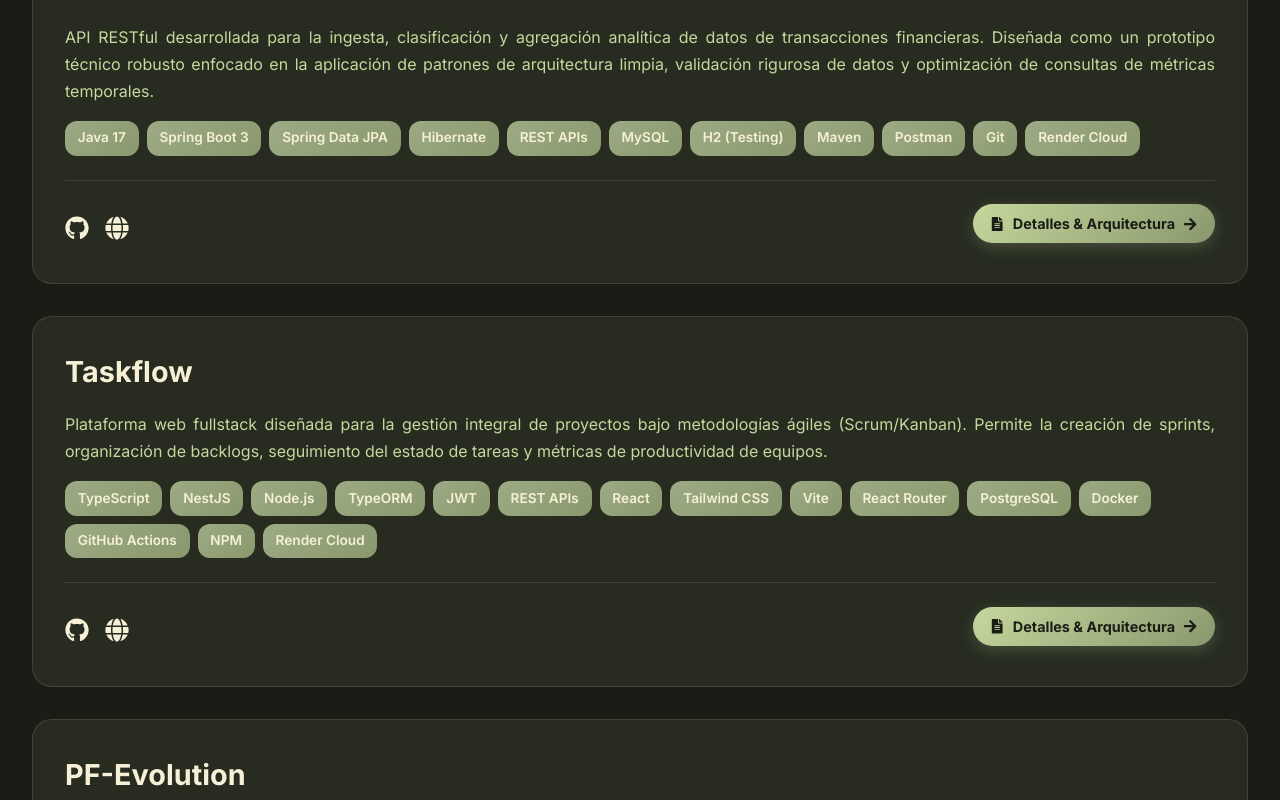
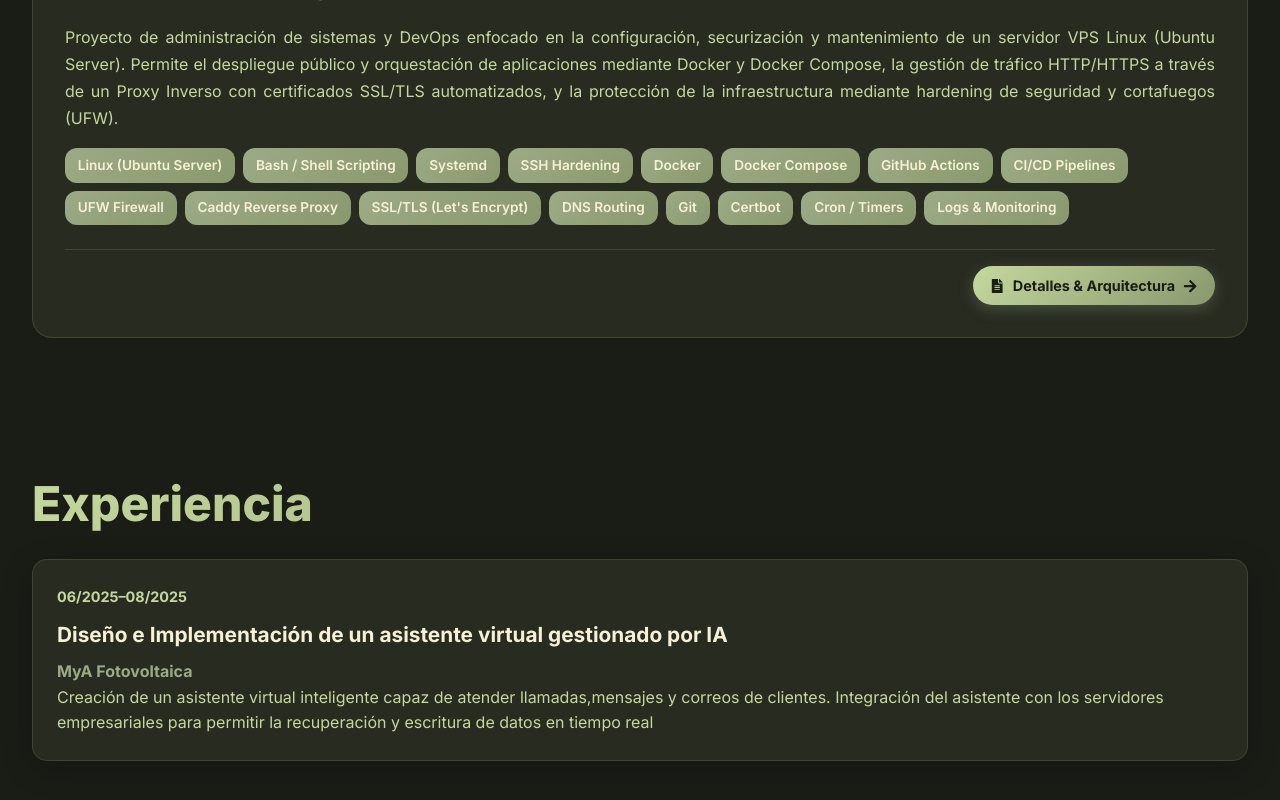
Before and after one commit to Yago-Rueda-24/Portfolio, a React (Vite) app: page /#/ in a window 1280 px wide. Shown: the part 1400-2200 px from the top of the page. Built offline with nearby package versions, Linux system fonts and the light colour scheme.

Commit message:
Proeycto vps

```diff
--- a/src/data/projectsData.js
+++ b/src/data/projectsData.js
@@ -60,180 +60,61 @@ export const PROJECTS_DATA = {
             }
         ]
     },
-    "finanzas-api": {
-        id: "finanzas-api",
-        title: "Finanzas API",
-        tagline: "API RESTful de Análisis Financiero y Procesamiento de Transacciones",
-        projectType: "Proyecto Personal",
-        github: "https://github.com/Yago-Rueda-24/Finanzas",
-        prod: "https://finanzas-lv2n.onrender.com",
-        summary: "API RESTful desarrollada para la ingesta, clasificación y agregación analítica de datos de transacciones financieras. Diseñada como un prototipo técnico robusto enfocado en la aplicación de patrones de arquitectura limpia, validación rigurosa de datos y optimización de consultas de métricas temporales.",
+
+    "vps-infrastructure": {
+        id: "vps-infrastructure",
+        title: "Gestión & Despliegue en VPS Linux",
+        tagline: "Infraestructura de Servidor Linux para Alojamiento Público, Orquestación Contenedorizada y Seguridad en Red",
+        projectType: "Infraestructura & DevOps",
+        summary: "Proyecto de administración de sistemas y DevOps enfocado en la configuración, securización y mantenimiento de un servidor VPS Linux (Ubuntu Server). Permite el despliegue público y orquestación de aplicaciones mediante Docker y Docker Compose, la gestión de tráfico HTTP/HTTPS a través de un Proxy Inverso con certificados SSL/TLS automatizados, y la protección de la infraestructura mediante hardening de seguridad y cortafuegos (UFW).",
 
         cvHighlights: [
-            "Diseñada e implementada una API RESTful modular para el análisis agregativo de transacciones financieras personales en Java y Spring Boot.",
-            "Implementado patrón Repository con Spring Data JPA para optimizar consultas analíticas por rangos de fecha y categorías.",
-            "Configurado un controlador global de excepciones con `@ControllerAdvice` reduciendo fallos no controlados y estandarizando errores en formato JSON RFC 7807.",
-            "Construida suite de pruebas unitarias cubriendo casos límite en cálculos analíticos (totales, promedios móviles, agrupaciones mensuales).",
-            "Desplegado el servicio backend en la plataforma Render conectada con base de datos administrada."
+            "Desplegado y configurado un servidor VPS en producción sobre Linux (Ubuntu Server) para alojar y servir aplicaciones web de forma pública y continua.",
+            "Implementada arquitectura contenedorizada con Docker y Docker Compose, aislando servicios y garantizando despliegues repetibles sin conflictos de entorno.",
+            "Configurado Proxy Inverso (Caddy) para enrutamiento de nombres de dominio, terminación SSL/TLS automatizada (Let's Encrypt) y gestión eficiente de cabeceras HTTP.",
+            "Aplicadas políticas de Hardening de seguridad en Linux: configuración estricta de Firewall (UFW), restricción de puertos expuestos y autenticación SSH por clave pública.",
+            "Diseñado e integrado flujo de despliegue continuo (CI/CD) conectado con GitHub Actions para la actualización automatizada de contenedores en producción."
         ],
 
         techStack: {
-            backend: ["Java 17", "Spring Boot 3", "Spring Data JPA", "Hibernate", "REST APIs"],
-            database: ["MySQL", "H2 (Testing)"],
-            tools: ["Maven", "Postman", "Git", "Render Cloud"]
+            sysadmin: ["Linux (Ubuntu Server)", "Bash / Shell Scripting", "Systemd", "SSH Hardening"],
+            devops: ["Docker", "Docker Compose", "GitHub Actions", "CI/CD Pipelines"],
+            security: ["UFW Firewall", "Caddy Reverse Proxy", "SSL/TLS (Let's Encrypt)", "DNS Routing"],
+            tools: ["Git", "Certbot", "Cron / Timers", "Logs & Monitoring"]
         },
 
         architecture: {
-            pattern: "Arquitectura en Capas (Layered Architecture - Controller / Service / Repository)",
-            description: "Estructura desacoplada en 3 capas estándar donde los controladores gestionan exclusivamente las peticiones HTTP/DTOs, la capa de servicio encapsula la lógica analítica de agregación y el repositorio gestiona el acceso a datos mediante Spring Data JPA.",
+            pattern: "Arquitectura de Servidor Linux Contenedorizado con Proxy Inverso & Aislamiento de Red",
+            description: "Infraestructura centralizada en un servidor Linux VPS donde el punto de entrada es un Proxy Inverso que recibe todo el tráfico entrante en los puertos 80/443. El proxy valida y termina los certificados SSL/TLS antes de redirigir internamente las peticiones hacia redes virtuales aisladas de Docker donde se ejecutan los distintos contenedores de aplicación.",
             highlights: [
-                "Separación de responsabilidades mediante DTOs (Data Transfer Objects) y Mappers",
-                "Manejo centralizado de excepciones con @ControllerAdvice para respuestas HTTP uniformes",
-                "Persistencia relacional optimizada con ORM Hibernate y Spring Data JPA",
-                "Interfaz REST orientada a recursos siguiendo principios de madurez Richardson Nivel 2"
+                "Punto de entrada único mediante Proxy Inverso con certificados SSL/TLS automáticos",
+                "Redes internas virtuales de Docker (Bridge Networks) para aislar bases de datos de la red pública",
+                "Gestión de ciclo de vida de aplicaciones mediante Docker Compose y variables de entorno seguras",
+                "Monitoreo de procesos y reinicios automáticos ante fallos mediante políticas de restart en contenedores"
             ]
         },
 
         infrastructure: {
-            platform: "Despliegue Cloud en Render (PaaS) + Base de Datos Administrada MySQL",
-            description: "Infraestructura cloud automatizada en Render conectada al repositorio de GitHub para despliegue continuo en cada commit a la rama principal, con gestión de variables de entorno seguras para credenciales de base de datos.",
+            platform: "VPS Linux (Ubuntu Server) + Docker Engine + Nginx + UFW Firewall",
+            description: "Entorno de servidor virtual privado configurado desde cero en Linux, con medidas activas de seguridad perimetral, gestión de zonas DNS, renovación automática de certificados SSL y despliegue continuo impulsado por GitHub Actions.",
             highlights: [
-                "Pipeline de Despliegue Continuo (CD) automatizado desde GitHub en Render PaaS",
-                "Gestión segura de secretos y variables de entorno para conexión a la base de datos",
-                "Estrategia de compilación de artefacto JAR con Maven en entorno aislado",
-                "Monitoreo de disponibilidad mediante health-checks HTTP y trazabilidad de logs"
+                "Hardening de servidor: cierre de puertos innecesarios con UFW, desactivación de login root e inspección de logs de acceso",
+                "Certificados de seguridad SSL/TLS gratuitos y autorenovables",
+                "Despliegue automatizado con GitHub Actions ejecutando despliegues en producción",
+                "Políticas de respaldo y persistencia de datos usando Volúmenes de Docker montados en almacenamiento host"
             ]
         },
 
         engineeringChallenges: [
             {
-                challenge: "Agregación y cálculo rápido de métricas financieras sobre volúmenes de transacciones por periodos dinámicos.",
-                solution: "Diseño de consultas personalizadas en JPQL con agregaciones a nivel de base de datos (`SUM`, `AVG`, `GROUP BY`) e índices en columnas de fecha y categoría.",
-                impact: "Procesamiento inmediato de agregaciones sin recargar la memoria de la aplicación Java."
+                challenge: "Exponer múltiples proyectos web en el mismo servidor VPS compartiendo el único puerto 443 sin colisiones de nombres de dominio o certificados.",
+                solution: "Configuración de Nginx como Proxy Inverso centralizado utilizando Server Blocks (Virtual Hosts) y asignación automática de certificados SSL de Let's Encrypt para cada subdominio.",
+                impact: "Capacidad de albergar múltiples aplicaciones e APIs independientes en un único servidor con cifrado HTTPS completo y enrutamiento transparente."
             },
             {
-                challenge: "Validación de entradas de datos arbitrarios evitando registros vacíos o tipos numéricos inválidos.",
-                solution: "Uso de validaciones declarativas con Bean Validation (`@NotNull`, `@Positive`, `@PastOrPresent`) en los DTOs de entrada.",
-                impact: "Garantía total de integridad de datos previo a la ejecución de la lógica financiera."
-            }
-        ]
-    },
-
-    "taskflow": {
-        id: "taskflow",
-        title: "Taskflow",
-        tagline: "Plataforma Fullstack de Gestión Agil de Proyectos y Sprints estilo Scrum",
-        projectType: "Proyecto Personal",
-        github: "https://github.com/Yago-Rueda-24/AppTareas",
-        prod: "https://apptareas-front.onrender.com",
-        summary: "Plataforma web fullstack diseñada para la gestión integral de proyectos bajo metodologías ágiles (Scrum/Kanban). Permite la creación de sprints, organización de backlogs, seguimiento del estado de tareas y métricas de productividad de equipos.",
-
-        cvHighlights: [
-            "Arquitectura y desarrollo end-to-end de una plataforma de gestión Scrum con frontend React en TypeScript y backend en NestJS.",
-            "Diseñado e implementado esquema relacional PostgreSQL gestionando relaciones complejas entre usuarios, equipos, proyectos, sprints y épicas mediante TypeORM.",
-            "Implementado sistema seguro de autenticación y autorización mediante Tokens JWT y Guardias de NestJS para control de acceso granular.",
-            "Desarrollada interfaz de usuario SPA reactiva con actualización dinámica del tablero Kanban y filtrado de tareas en tiempo real.",
-            "Automatizado pipeline de CI/CD utilizando GitHub Actions para testing y despliegue automático del frontend y backend en Render."
-        ],
-
-        techStack: {
-            backend: ["TypeScript", "NestJS", "Node.js", "TypeORM", "JWT", "REST APIs"],
-            frontend: ["React", "TypeScript", "Tailwind CSS", "Vite", "React Router"],
-            database: ["PostgreSQL"],
-            tools: ["Docker", "GitHub Actions", "NPM", "Render Cloud"]
-        },
-
-        architecture: {
-            pattern: "Arquitectura Cliente-Servidor Desacoplada (Backend Modular NestJS + SPA React)",
-            description: "El backend está implementado en NestJS utilizando una arquitectura modular basada en módulos, controladores y servicios desacoplados con inyección de dependencias. El frontend funciona como una Single Page Application (SPA) reactiva que consume la API REST.",
-            highlights: [
-                "Arquitectura modular NestJS (Auth, Projects, Sprints, Tasks)",
-                "Autenticación stateless basada en JWT con guardias de seguridad y middleware",
-                "Mapeo Objeto-Relacional eficiente con TypeORM sobre PostgreSQL",
-                "Diseño UI reactivo enfocado en experiencia de usuario ágil con React y Tailwind CSS"
-            ]
-        },
-
-        infrastructure: {
-            platform: "Docker, CI/CD con GitHub Actions & Render Cloud (Frontend Static + Backend Service)",
-            description: "Infraestructura desacoplada y automatizada con pipeline CI/CD en GitHub Actions para compilar la SPA de React, verificar linters, ejecutar tests y desplegar tanto el servicio backend en NestJS como la instancia de PostgreSQL.",
-            highlights: [
-                "Pipeline de CI/CD integral automatizado mediante GitHub Actions",
-                "Contenedorización con Docker para consistencia de entornos entre desarrollo y producción",
-                "Despliegue desacoplado: Frontend SPA servido en CDN/Static y API Backend en Web Service",
-                "Base de datos PostgreSQL en la nube con gestión de migraciones con TypeORM"
-            ]
-        },
-
-        engineeringChallenges: [
-            {
-                challenge: "Sincronización del estado de tareas entre sprints y tableros sin provocar re-renders pesados en el cliente React.",
-                solution: "Modularización del estado local con optimizaciones React (callbacks memoizados) y actualización optimista en la interfaz gráfica.",
-                impact: "Sensación de fluidez inmediata en la manipulación del tablero Kanban sin retardos percebibles."
-            },
-            {
-                challenge: "Mantenimiento de la integridad referencial al eliminar o mover tareas asociadas a sprints cerrados.",
-                solution: "Definición de cascadas controladas y transacciones a nivel de base de datos mediante TypeORM Entity Managers.",
-                impact: "Cero corrupción de datos en operaciones concurrentes de proyectos."
-            }
-        ]
-    },
-
-    "pf-evolution": {
-        id: "pf-evolution",
-        title: "PF-Evolution",
-        tagline: "Gestor de Contraseñas Multiplataforma con Cifrado en Cliente y Sincronización Cloud",
-        projectType: "Proyecto Personal",
-        github: "https://github.com/Yago-Rueda-24/PF-Evolution",
-        summary: "Aplicación de escritorio para la gestión y almacenamiento ultra-seguro de credenciales personales. Implementa un modelo de seguridad Zero-Knowledge donde los datos son cifrados localmente antes de ser sincronizados con la nube.",
-
-        cvHighlights: [
-            "Concebida y desarrollada una solución de escritorio para gestión criptográfica de credenciales en Electron y Supabase.",
-            "Implementado motor criptográfico nativo en cliente usando AES-256-GCM para garantizar privacidad absoluta (Zero-Knowledge Architecture).",
-            "Diseñado protocolo de derivación de claves maestras con PBKDF2 y salado único por usuario para resistir ataques de fuerza bruta.",
-            "Integrada base de datos Supabase PostgreSQL configurando políticas de Row Level Security (RLS) para aislamiento total de cuentas.",
-            "Implementadas funciones de protección en cliente como bloqueo automático tras periodos de inactividad y limpieza automática de secretos en el portapapeles."
-        ],
-
-        techStack: {
-            core: ["Electron", "TypeScript", "Node.js Crypto API (AES-256-GCM, PBKDF2)"],
-            cloudBaaS: ["Supabase", "PostgreSQL Cloud", "Row Level Security (RLS)"],
-            frontend: ["React", "CSS Glassmorphism", "TypeScript"],
-            tools: ["Git", "Electron Builder", "NPM"]
-        },
-
-        architecture: {
-            pattern: "Arquitectura Zero-Knowledge con Bóveda Criptográfica en Cliente y BaaS Cloud",
-            description: "Los datos sensibles nunca se envían en texto plano. Las claves maestras se derivan en la máquina local usando algoritmos criptográficos robustos. La base de datos cloud únicamente almacena blobs de datos cifrados imposibles de descifrar en el servidor.",
-            highlights: [
-                "Cifrado simétrico AES-256-GCM para la bóveda de claves",
-                "Derivación de clave maestra mediante PBKDF2 con sal aleatoria",
-                "Backend como Servicio (BaaS) Supabase con políticas Row Level Security (RLS)",
-                "Autenticación segura de usuarios y sincronización cloud en tiempo real"
-            ]
-        },
-
-        infrastructure: {
-            platform: "Infraestructura Serverless Cloud (Supabase PostgreSQL BaaS) & Distribución Cliente",
-            description: "Infraestructura cloud serverless respaldada por Supabase (PostgreSQL en la nube), donde la seguridad se aplica a nivel de infraestructura de base de datos mediante políticas de Row Level Security (RLS) y aislamiento multitenant por usuario.",
-            highlights: [
-                "Infraestructura cloud serverless sobre Supabase BaaS (PostgreSQL administrado)",
-                "Políticas de seguridad RLS (Row Level Security) ejecutadas en el motor de base de datos cloud",
-                "Comunicaciones seguras mediante peticiones HTTPS/TLS 1.3 con Supabase REST Client",
-                "Arquitectura distribuida resiliente con sincronización local-cloud ante pérdida de conectividad"
-            ]
-        },
-
-        engineeringChallenges: [
-            {
-                challenge: "Garantizar que un compromiso de la base de datos cloud no exponga las credenciales de los usuarios.",
-                solution: "Cifrado estricto antes de cualquier llamada a la API de Supabase; la nube sólo almacena datos encriptados y el IV (Vector de Inicialización).",
-                impact: "Garantía de confidencialidad absoluta de las contraseñas guardadas."
-            },
-            {
-                challenge: "Evitar la fuga de credenciales a través del portapapeles del sistema operativo tras copiar una contraseña.",
-                solution: "Implementación de un temporizador en el proceso principal que borra el buffer del portapapeles transcurridos 15 segundos.",
-                impact: "Mitigación de riesgos de malware de escucha de portapapeles."
+                challenge: "Prevenir accesos no autorizados y escaneos de puertos maliciosos a la infraestructura de base de datos y puertos internos de aplicaciones.",
+                solution: "Configuración de reglas estrictas en el cortafuegos UFW para bloquear todo el tráfico entrante salvo los puertos 80, 443 y SSH seguro, dejando las bases de datos accesibles únicamente a través de la red interna privada de Docker.",
+                impact: "Superficie de ataque drásticamente reducida al no exponer ningún servicio interno directamente a internet."
             }
         ]
     }
--- a/src/pages/ProjectDetail.jsx
+++ b/src/pages/ProjectDetail.jsx
@@ -105,11 +105,17 @@ export default function ProjectDetail() {
                             const categoryLabel = {
                                 backend: "Backend",
                                 frontend: "Frontend",
+                                desktop: "Desktop Client",
+                                mobile: "Mobile App",
                                 database: "Base de Datos",
                                 tools: "Herramientas & DevOps",
                                 core: "Core & Runtime",
                                 storage: "Almacenamiento Local",
-                                cloudBaaS: "Cloud & BaaS"
+                                cloudBaaS: "Cloud & BaaS",
+                                sysadmin: "Administración de Sistemas",
+                                devops: "DevOps & CI/CD",
+                                security: "Seguridad & Redes",
+                                infrastructure: "Infraestructura"
                             }[catKey] || catKey.toUpperCase();
 
                             return (
@@ -208,9 +214,11 @@ export default function ProjectDetail() {
                         <FaArrowLeft /> Volver a Inicio
                     </button>
 
-                    <Link to={`/project/${nextProjectId}`} className="next-project-link">
-                        Siguiente Proyecto: <strong>{PROJECTS_DATA[nextProjectId].title}</strong> <FaChevronRight />
-                    </Link>
+                    {allProjectKeys.length > 1 && (
+                        <Link to={`/project/${nextProjectId}`} className="next-project-link">
+                            Siguiente Proyecto: <strong>{PROJECTS_DATA[nextProjectId].title}</strong> <FaChevronRight />
+                        </Link>
+                    )}
                 </footer>
 
             </div>
```
